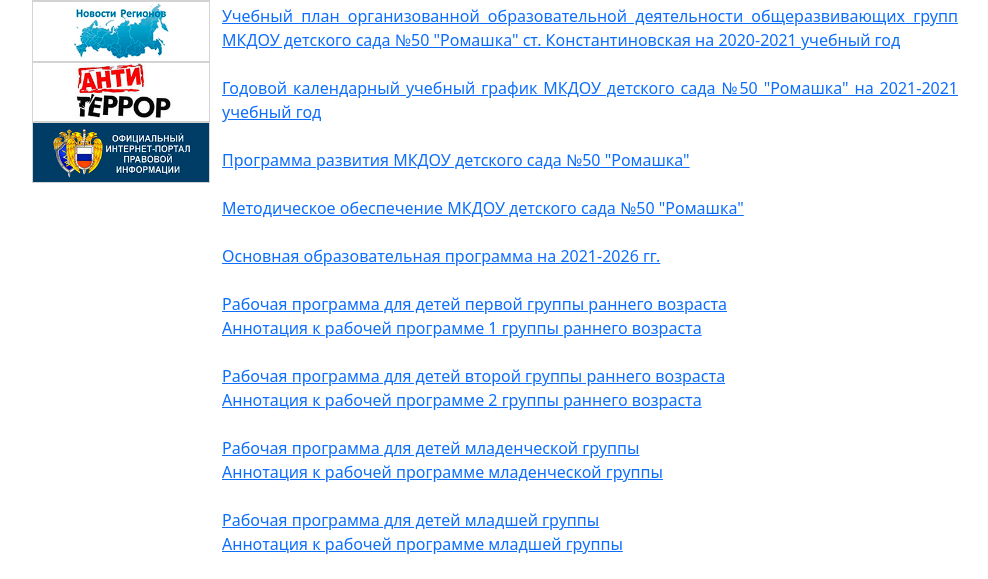
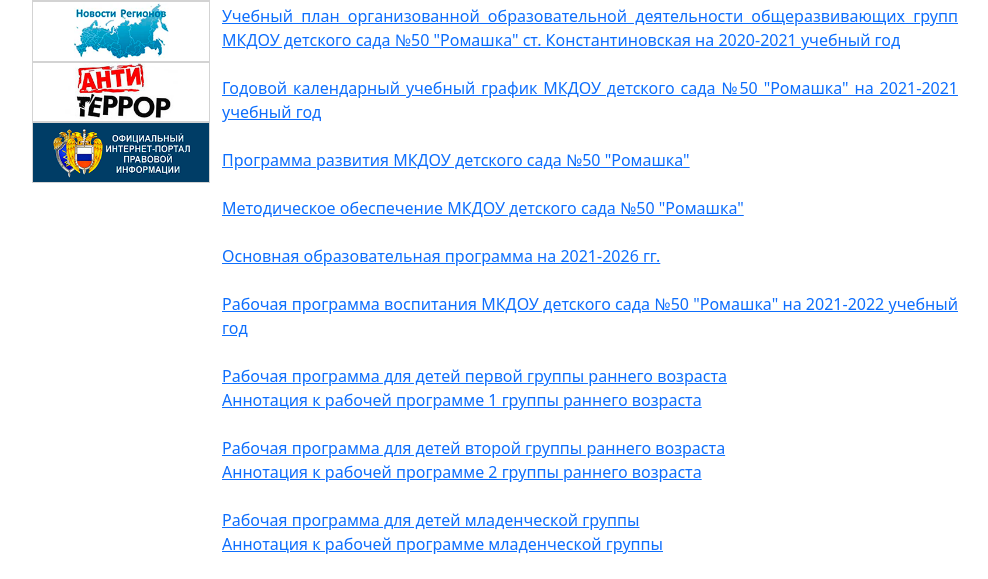
Before and after one commit to VitalySvyatyuk/dou50, a Django app: page /obrazovanie/ in a window 1280 px wide. Shown: the part 894-1473 px from the top of the page, without its empty margins (145-1133 px from the left). Run offline with Django 3.2, Linux system fonts and the light colour scheme; some libraries are stand-ins or nearby versions.

Commit message:
add docs

```diff
--- a/main/templates/documenti.html
+++ b/main/templates/documenti.html
@@ -71,6 +71,10 @@
     <div class="collapse" id="local">
       <a href="{% static 'pdf/kollektivniy_dogovor_mkdou_romashka.pdf' %}" target="_blank">
         Коллективный договор МКДОУ детского сада №50 "Ромашка"
+      </a>
+      <br>
+      <a href="{% static 'pdf/Izmenenia_i_dopolnenia_kol_dogovor.pdf' %}" target="_blank">
+        Дополнения и изменения к коллективному договору МКДОУ детского сада №50 "Ромашка"
       </a>
       <br>
       <a href="{% static 'pdf/polozhenie_ob_adaptatsionnom_periode.pdf' %}" target="_blank">
--- a/main/templates/obrazovanie.html
+++ b/main/templates/obrazovanie.html
@@ -42,6 +42,11 @@
     <br><br>
     <a href="{% static 'pdf/obr_programma.pdf' %}" target="_blank">
       Основная образовательная программа на 2021-2026 гг.
+    </a>
+    <br>
+    <br>
+    <a href="{% static 'pdf/programma_vospitania.pdf' %}" target="_blank">
+      Рабочая программа воспитания МКДОУ детского сада №50 "Ромашка" на 2021-2022 учебный год
     </a>
     <br>
     <br>
```
Also changed, not shown: 2 other files.
